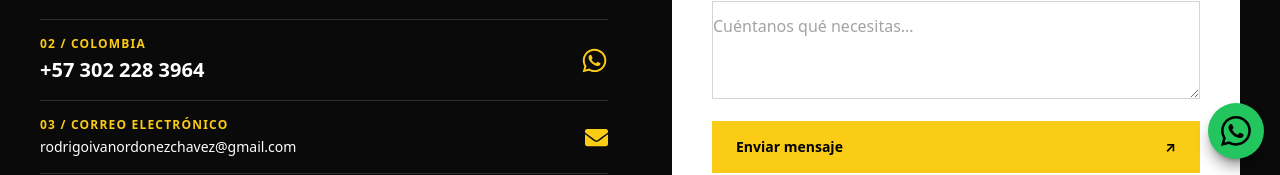
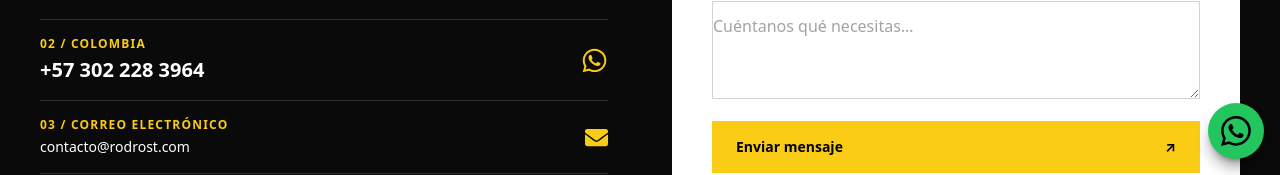
Before and after one commit to Rodro1975/Soporte-T-cnico-y-Soluciones-Tecnol-gicas, a Next.js app: page /contact in a window 1280 px wide. Shown: the part 625-800 px from the top of the page. Built offline with nearby package versions, Linux system fonts and the light colour scheme.

Commit message:
Actualiza correo corporativo a contacto@rodrost.com

```diff
--- a/app/components/Bio.js
+++ b/app/components/Bio.js
@@ -48,7 +48,7 @@ export default function Bio() {
 
         {/* Email */}
         <a
-          href="mailto:rodrigoivanordonezchavez@gmail.com"
+          href="mailto:contacto@rodrost.com"
           className="text-red-600 hover:text-red-700 hover:scale-110 transition-transform duration-200"
           aria-label="Email"
         >
--- a/app/components/Footer.js
+++ b/app/components/Footer.js
@@ -155,7 +155,7 @@ export default function Footer() {
               </div>
 
               <a
-                href="mailto:rodrigoivanordonezchavez@gmail.com"
+                href="mailto:contacto@rodrost.com"
                 className="flex items-center gap-3 text-sm md:text-base text-neutral-300 hover:text-yellow-400 transition-colors"
               >
                 <FaEnvelope className="text-yellow-400" />
--- a/app/contact/page.js
+++ b/app/contact/page.js
@@ -4,7 +4,7 @@ import { useState } from "react";
 import emailjs from "emailjs-com";
 import { FaWhatsapp, FaEnvelope } from "react-icons/fa";
 
-const CONTACT_EMAIL = "rodrigoivanordonezchavez@gmail.com";
+const CONTACT_EMAIL = "contacto@rodrost.com";
 
 const CONTACTS = [
   {
```
